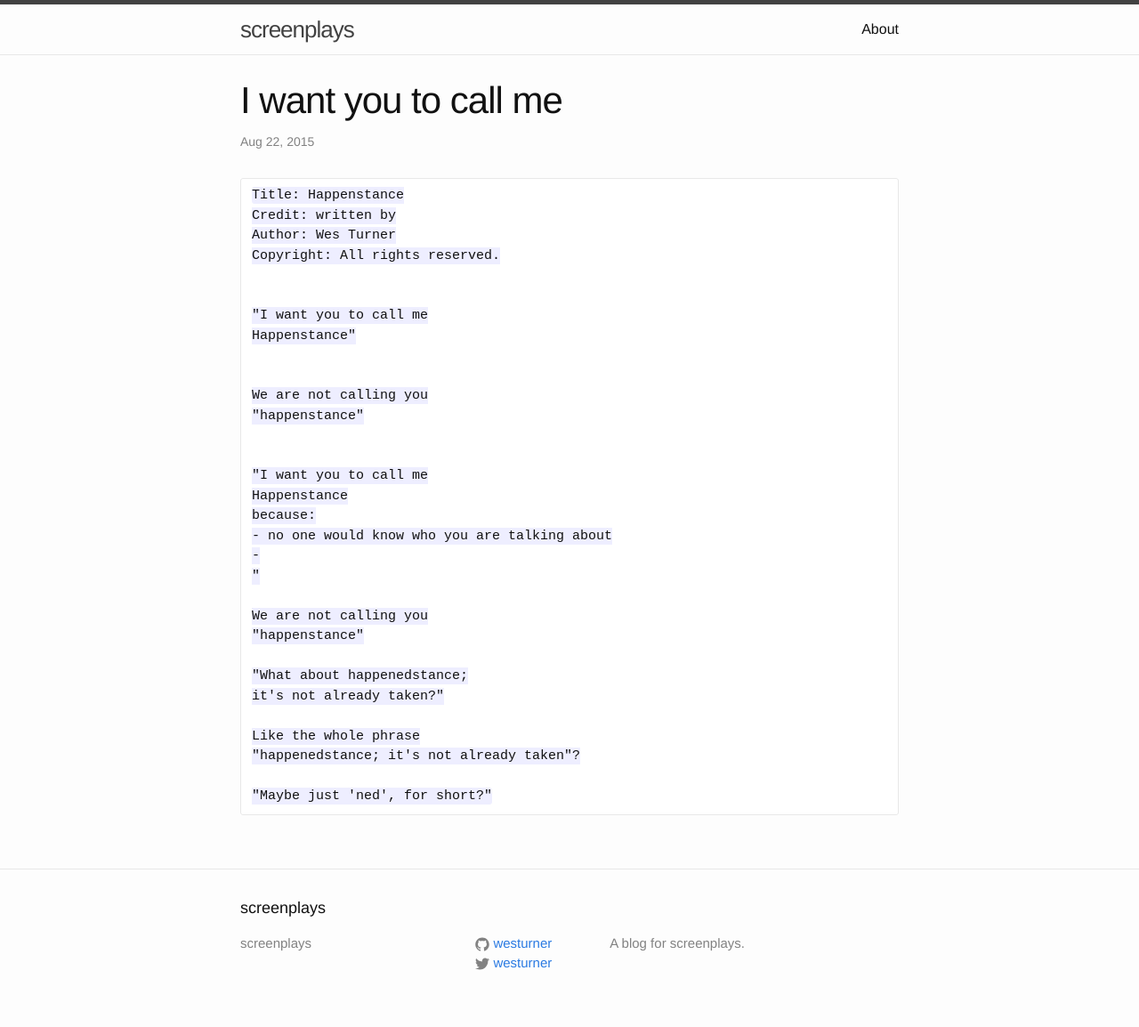
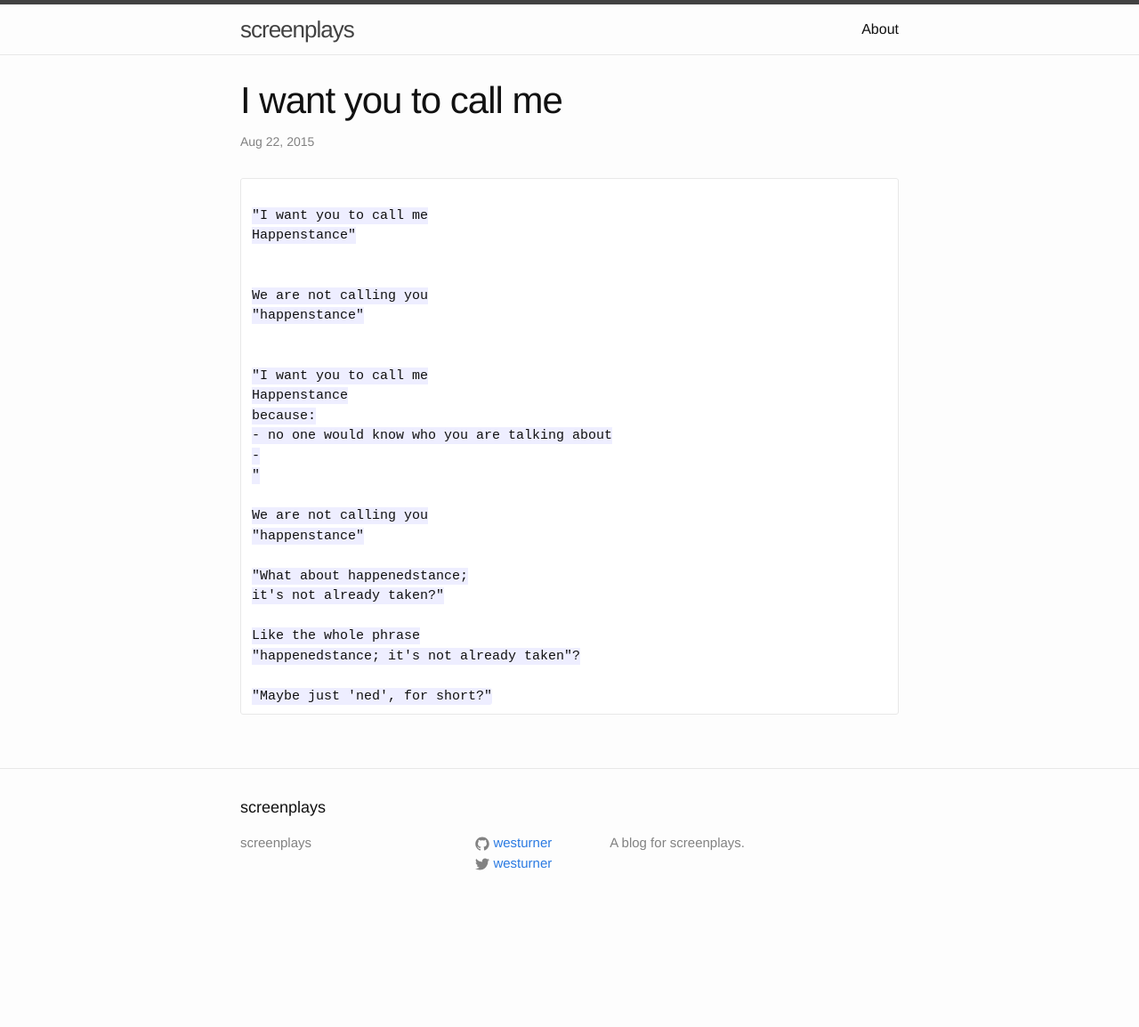
Before and after one commit to westurner/screenplays, a Jekyll site: the page built from _posts/2016-08-22-i-want-you-to-call-me.markdown, in a window 1280 px wide. Shown: the whole page at 89% size. Built offline with Jekyll 4.4.1, drawn with Linux system fonts in a browser that asks for light colours; Markdown is read by kramdown in place of the engine named in the settings; after the commit the page ends 1041 px from its top, so only the background shows below that.

Commit message:
DOC: unnecessary header

````diff
--- a/_posts/2016-08-22-i-want-you-to-call-me.markdown
+++ b/_posts/2016-08-22-i-want-you-to-call-me.markdown
@@ -6,11 +6,6 @@ categories: screenplays
 ---
 
 ```
-Title: Happenstance
-Credit: written by
-Author: Wes Turner
-Copyright: All rights reserved.
-
 
 "I want you to call me
 Happenstance"
````
